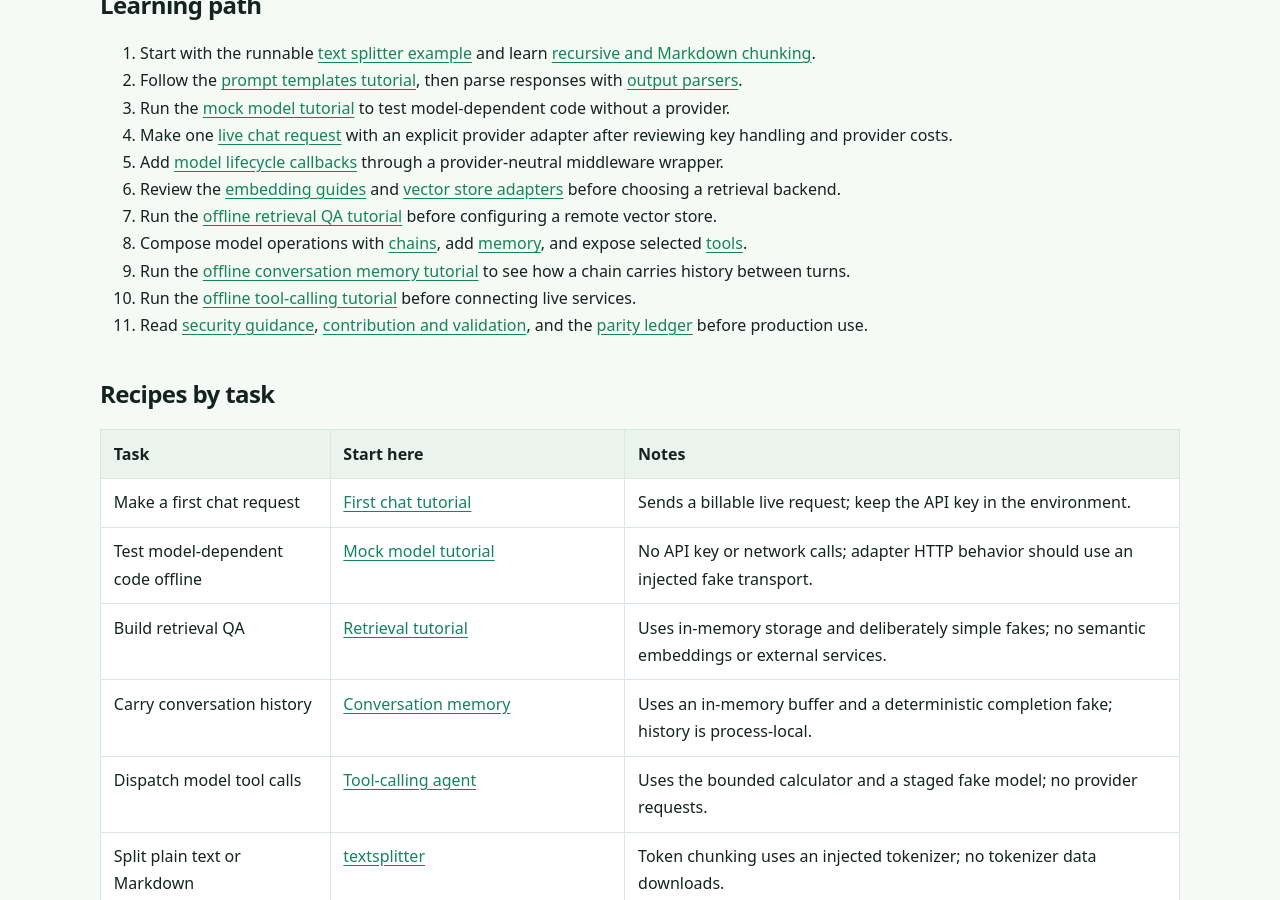
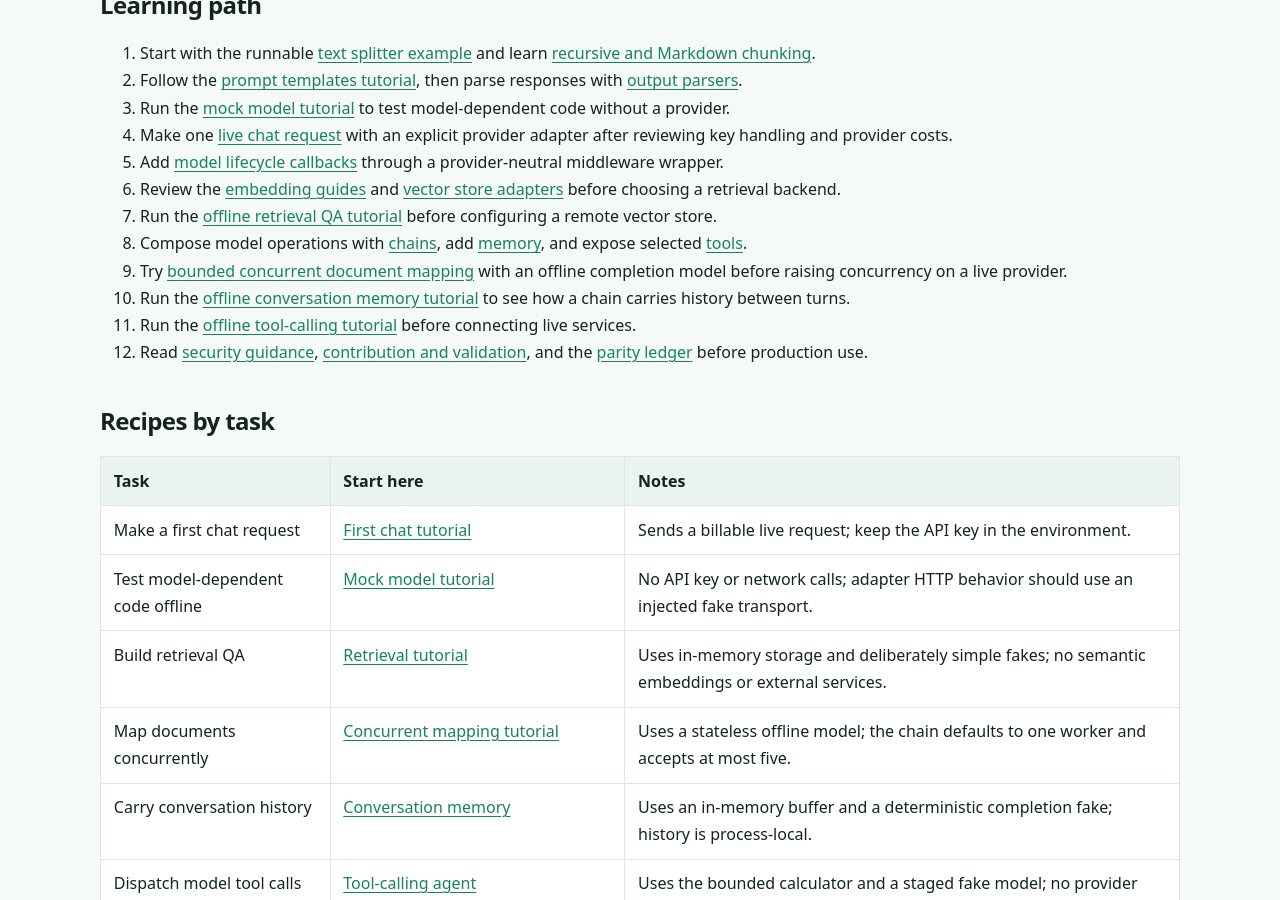
Before and after one commit to ulises-jeremias/langchainv, a Jekyll site: the page built from docs/tutorials.md, in a window 1280 px wide and 900 px high, scrolled down 303 px. Built offline with Jekyll 4.4.1, drawn with Linux system fonts in a browser that asks for light colours.

Commit message:
chains: add bounded concurrent document mapping

```diff
--- a/docs/tutorials.md
+++ b/docs/tutorials.md
@@ -18,9 +18,10 @@ Work through these recipes in order. Each section links to the package guide tha
 6. Review the [embedding guides](https://github.com/ulises-jeremias/langchainv/tree/main/embeddings) and [vector store adapters](https://github.com/ulises-jeremias/langchainv/tree/main/vectorstores) before choosing a retrieval backend.
 7. Run the [offline retrieval QA tutorial](retrieval-qa/) before configuring a remote vector store.
 8. Compose model operations with [chains](https://github.com/ulises-jeremias/langchainv/blob/main/chains/README.md), add [memory](https://github.com/ulises-jeremias/langchainv/blob/main/memory/README.md), and expose selected [tools](https://github.com/ulises-jeremias/langchainv/tree/main/tools).
-9. Run the [offline conversation memory tutorial](conversation-memory/) to see how a chain carries history between turns.
-10. Run the [offline tool-calling tutorial](tool-calling-agent/) before connecting live services.
-11. Read [security guidance](https://github.com/ulises-jeremias/langchainv/blob/main/SECURITY.md), [contribution and validation](https://github.com/ulises-jeremias/langchainv/blob/main/CONTRIBUTING.md), and the [parity ledger](../reference/) before production use.
+9. Try [bounded concurrent document mapping](concurrent-document-mapping/) with an offline completion model before raising concurrency on a live provider.
+10. Run the [offline conversation memory tutorial](conversation-memory/) to see how a chain carries history between turns.
+11. Run the [offline tool-calling tutorial](tool-calling-agent/) before connecting live services.
+12. Read [security guidance](https://github.com/ulises-jeremias/langchainv/blob/main/SECURITY.md), [contribution and validation](https://github.com/ulises-jeremias/langchainv/blob/main/CONTRIBUTING.md), and the [parity ledger](../reference/) before production use.
 
 ## Recipes by task
 
@@ -29,6 +30,7 @@ Work through these recipes in order. Each section links to the package guide tha
 | Make a first chat request | [First chat tutorial](first-chat/) | Sends a billable live request; keep the API key in the environment. |
 | Test model-dependent code offline | [Mock model tutorial](offline-model-tests/) | No API key or network calls; adapter HTTP behavior should use an injected fake transport. |
 | Build retrieval QA | [Retrieval tutorial](retrieval-qa/) | Uses in-memory storage and deliberately simple fakes; no semantic embeddings or external services. |
+| Map documents concurrently | [Concurrent mapping tutorial](concurrent-document-mapping/) | Uses a stateless offline model; the chain defaults to one worker and accepts at most five. |
 | Carry conversation history | [Conversation memory](conversation-memory/) | Uses an in-memory buffer and a deterministic completion fake; history is process-local. |
 | Dispatch model tool calls | [Tool-calling agent](tool-calling-agent/) | Uses the bounded calculator and a staged fake model; no provider requests. |
 | Split plain text or Markdown | [textsplitter](https://github.com/ulises-jeremias/langchainv/blob/main/textsplitter/README.md) | Token chunking uses an injected tokenizer; no tokenizer data downloads. |
```
Also changed, not shown: docs/LANGCHAINGO_PARITY.md (+1 -1 lines), docs/tutorials/concurrent-document-mapping.md (added, +83 -0 lines), chains/README.md, 4 other files.
